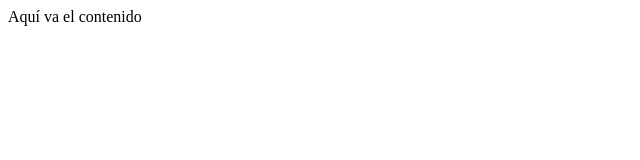
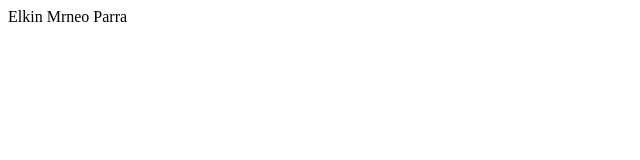
Before and after one commit to elkindj/Ejemplo, a plain HTML site: page Index.html in a window 1280 px wide. Shown: the full height of the page, 0-640 px from the left. Drawn offline with Linux system fonts and the light colour scheme.

Commit message:
Adición de parrafo

```diff
--- a/Index.html
+++ b/Index.html
@@ -3,6 +3,6 @@
 		<title>Mi página de ejemplo</title>
 	</head>
 	<body>
-	Aquí va el contenido
+		Elkin Mrneo Parra
 	</body>
 </html>
```
